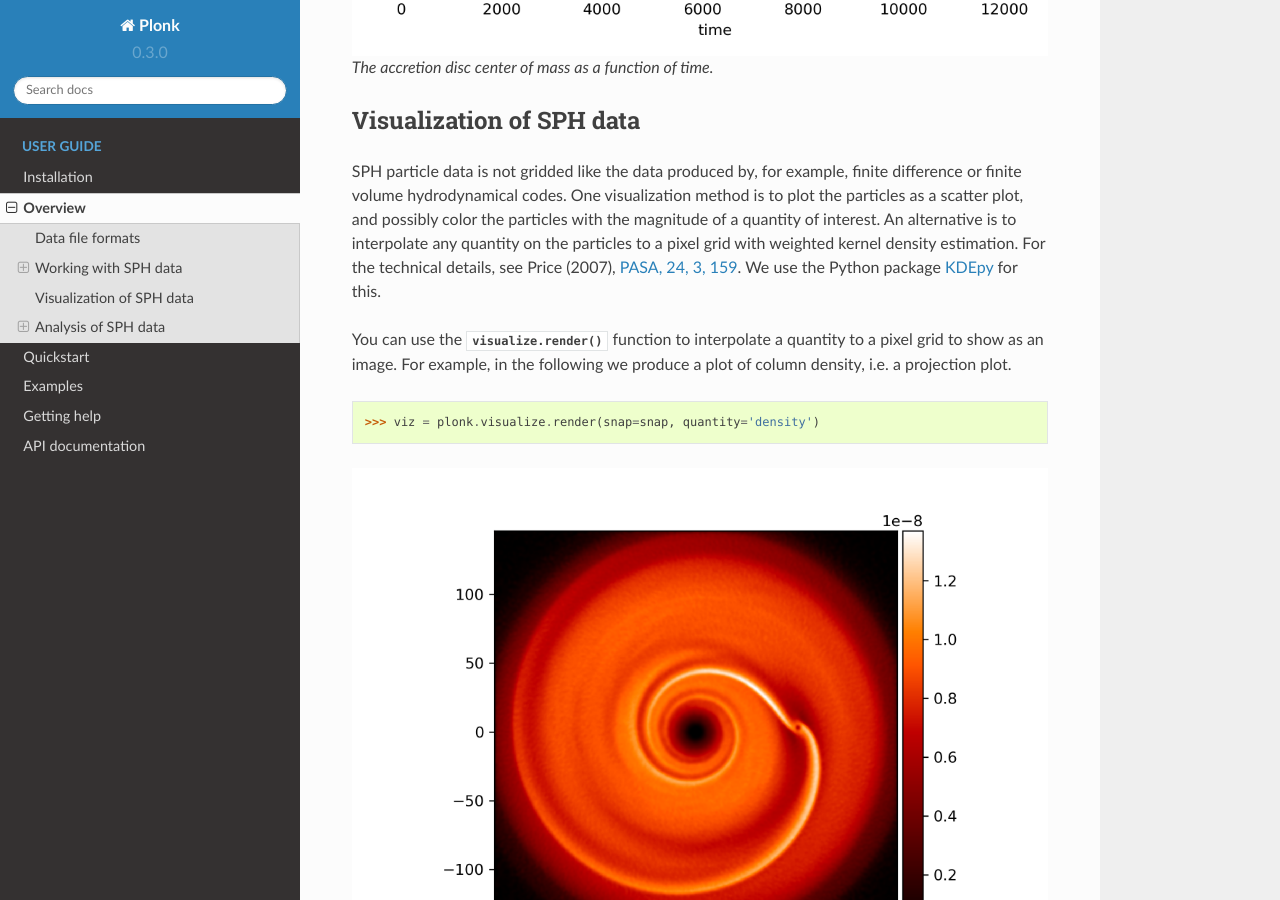
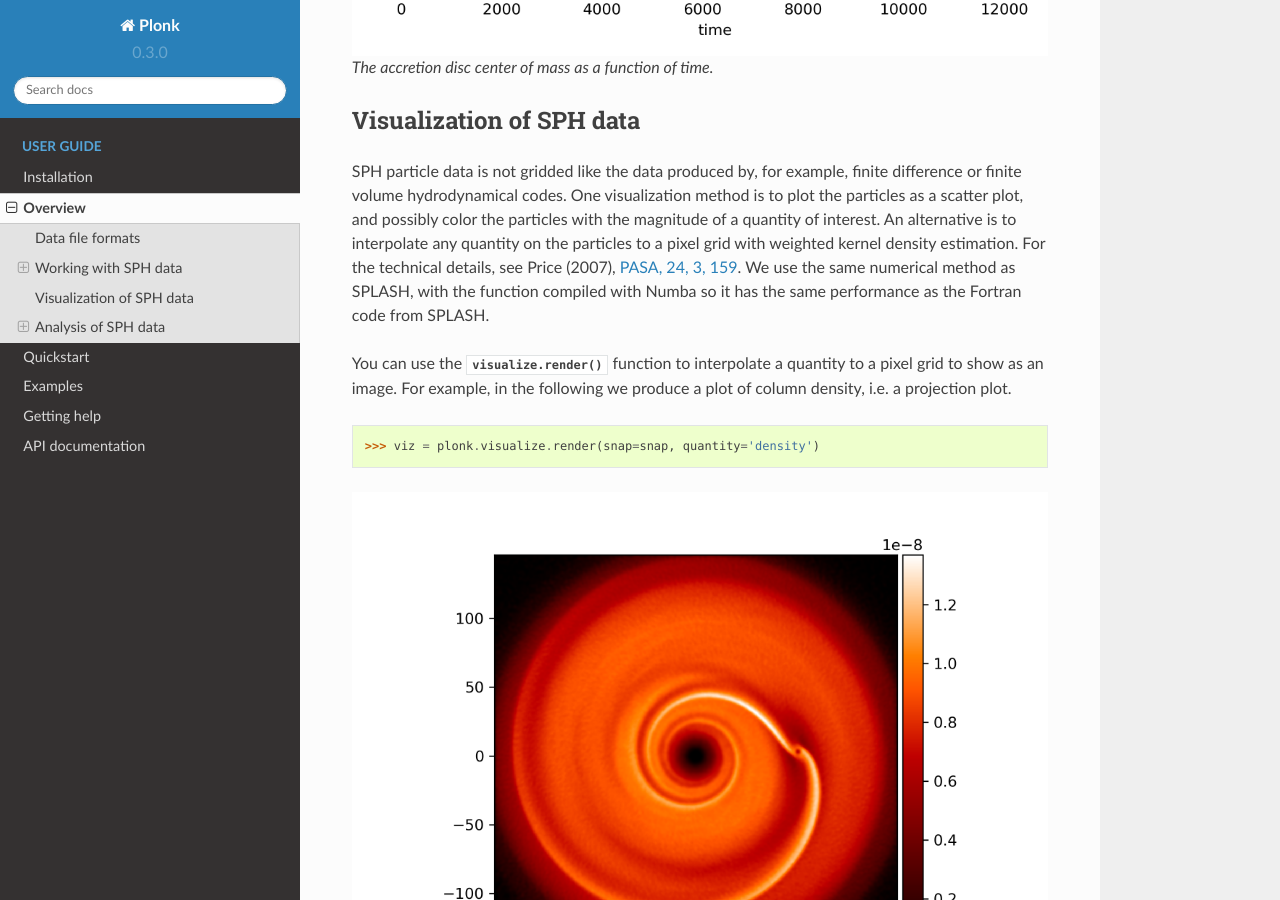
Before and after one commit to dmentipl/plonk, a Sphinx documentation site: the page built from docs/source/overview.rst, in a window 1280 px wide and 900 px high, scrolled down 4847 px. Built offline with Sphinx 7.4.7 and the Read the Docs theme 2.0.0, drawn with Linux system fonts in a browser that asks for light colours; formulas are drawn with MathJax 3.

Commit message:
Refer to conda-forge in installation instructions

```diff
--- a/docs/source/installation.rst
+++ b/docs/source/installation.rst
@@ -13,10 +13,10 @@ Plonk can be installed with Conda.
 
 .. code-block:: console
 
-    $ conda install plonk --channel dmentipl
+    $ conda install plonk
 
-The Conda package is hosted on Anaconda Cloud at
-`<https://anaconda.org/dmentipl/plonk/>`_.
+The Conda package is available via conda-forge at
+`<https://anaconda.org/conda-forge/plonk/>`_.
 
 If you're unfamiliar with Conda, see `<https://docs.conda.io/>`_.
 
--- a/docs/source/overview.rst
+++ b/docs/source/overview.rst
@@ -254,8 +254,9 @@ plot the particles as a scatter plot, and possibly color the particles with the
 magnitude of a quantity of interest. An alternative is to interpolate any
 quantity on the particles to a pixel grid with weighted kernel density
 estimation. For the technical details, see Price (2007), `PASA, 24, 3, 159
-<https://ui.adsabs.harvard.edu/abs/2007PASA...24..159P>`_. We use the Python
-package `KDEpy <https://github.com/tommyod/KDEpy/>`_ for this.
+<https://ui.adsabs.harvard.edu/abs/2007PASA...24..159P>`_. We use the same
+numerical method as SPLASH, with the function compiled with Numba so it has the
+same performance as the Fortran code from SPLASH.
 
 You can use the :py:func:`visualize.render` function to interpolate a quantity
 to a pixel grid to show as an image. For example, in the following we produce a
```
Also changed, not shown: README.md (+3 -3 lines), 1 other file.
